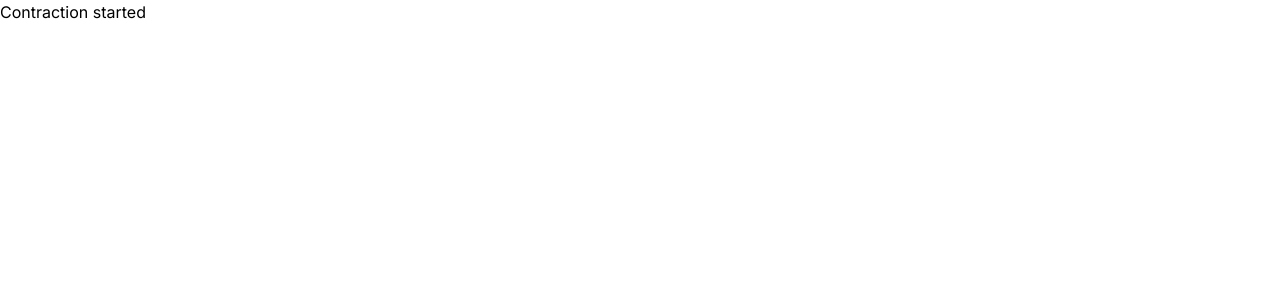
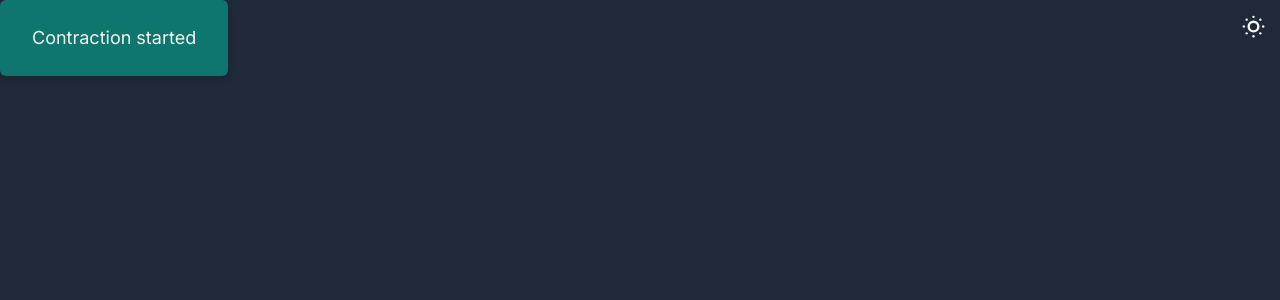
Before and after one commit to lpke/baby-utils, a Next.js app: page / in a window 1280 px wide. Shown: the top 300 px of the page. Built offline with nearby package versions, Linux system fonts and the light colour scheme.

Commit message:
feat: added app context, dark mode, buttons

```diff
--- a/package.json
+++ b/package.json
@@ -22,6 +22,7 @@
     "postcss": "^8.4.38",
     "react": "18.3.1",
     "react-dom": "18.3.1",
+    "react-icons": "^5.2.1",
     "tailwindcss": "^3.4.4"
   },
   "devDependencies": {
--- a/src/app/(routes)/contraction-timer/components/ContractionButton.tsx
+++ b/src/app/(routes)/contraction-timer/components/ContractionButton.tsx
@@ -1,11 +1,25 @@
-import Button from '@/components/Button';
+'use client';
 
-type ContractionButtonProps = {
+import Button, { type ButtonProps } from '@/components/Button';
+
+type ContractionButtonProps = Omit<ButtonProps, 'children'> & {
   active?: boolean;
 };
 
-export default function ContractionButton({ active }: ContractionButtonProps) {
+export default function ContractionButton({
+  active,
+  className = '',
+  ...buttonProps
+}: ContractionButtonProps) {
+  const activeClasses =
+    'bg-rose-400 hover:bg-rose-300 dark:bg-rose-800 dark:hover:bg-rose-700';
+
   return (
-    <Button>{active ? 'Contraction stopped' : 'Contraction started'}</Button>
+    <Button
+      className={`py-6 px-8 rounded-full ${active ? activeClasses : ''} ${className}`}
+      {...buttonProps}
+    >
+      {active ? 'Contraction stopped' : 'Contraction started'}
+    </Button>
   );
 }
--- a/src/app/(routes)/contraction-timer/page.tsx
+++ b/src/app/(routes)/contraction-timer/page.tsx
@@ -1,3 +1,5 @@
+'use client';
+
 import ContractionButton from '@/routes/contraction-timer/components/ContractionButton';
 
 export default function ContractionTimer() {
--- a/src/app/Providers.tsx
+++ b/src/app/Providers.tsx
@@ -1,6 +1,21 @@
 'use client';
 
-// To be used for any global app state/context
+import { useState } from 'react';
+import { AppContextProvider } from '@/utils/context';
+
+/**
+ * Client component for wrapping the app in providers/context that require client-only code.
+ */
 export default function Providers({ children }: { children: React.ReactNode }) {
-  return <>{children}</>;
+  const [darkMode, setDarkMode] = useState(true);
+
+  return (
+    <AppContextProvider value={{ darkMode, setDarkMode }} deps={[darkMode]}>
+      <div className={darkMode ? 'dark' : 'light'}>
+        <main className="min-h-[100svh] w-full bg-gray-200 text-lg text-gray-950 transition-colors selection:bg-teal-300 dark:bg-gray-800 dark:text-gray-100 dark:selection:bg-teal-600">
+          {children}
+        </main>
+      </div>
+    </AppContextProvider>
+  );
 }
--- a/src/app/_components/Button.tsx
+++ b/src/app/_components/Button.tsx
@@ -1,14 +1,19 @@
-import type { ThemeColor } from '@/types/theme';
-
-type ButtonProps = React.ButtonHTMLAttributes<HTMLButtonElement> & {
-  color?: ThemeColor;
+export type ButtonProps = React.ButtonHTMLAttributes<HTMLButtonElement> & {
+  className?: string;
   children: React.ReactNode;
 };
 
 export default function Button({
-  color,
+  className = '',
   children,
   ...buttonProps
 }: ButtonProps) {
-  return <button {...buttonProps}>{children}</button>;
+  return (
+    <button
+      className={`rounded-md bg-teal-400 px-3 py-2 drop-shadow-md transition-colors hover:bg-teal-300 dark:bg-teal-700 dark:hover:bg-teal-600 ${className}`}
+      {...buttonProps}
+    >
+      {children}
+    </button>
+  );
 }
--- /dev/null
+++ b/src/app/_components/Header.tsx
@@ -0,0 +1,7 @@
+export default function Header() {
+  return (
+    <div className="flex flex-row justify-between">
+      <p>yo</p>
+    </div>
+  );
+}
--- /dev/null
+++ b/src/app/_components/LightingPrefSelect.tsx
@@ -0,0 +1,29 @@
+'use client';
+
+import { useContext } from 'react';
+import { AppContext } from '@/utils/context';
+import { LuSun as LightIcon, LuSunDim as DarkIcon } from 'react-icons/lu';
+
+type LightingPrefSelectProps = {
+  className?: string;
+};
+
+export default function LightingPrefSelect({
+  className = '',
+}: LightingPrefSelectProps) {
+  const { darkMode, setDarkMode } = useContext(AppContext);
+  const classes = 'h-[29px] w-[29px]';
+
+  return (
+    <button
+      className={`p-2 ${className}`}
+      onClick={() => setDarkMode((prev) => !prev)}
+    >
+      {darkMode ? (
+        <DarkIcon className={classes} />
+      ) : (
+        <LightIcon className={classes} />
+      )}
+    </button>
+  );
+}
--- /dev/null
+++ b/src/app/_hooks/useContextValue.tsx
@@ -0,0 +1,9 @@
+import { useMemo } from 'react';
+
+export const useContextValue = <T extends { [key: string]: any }>(
+  obj: T,
+  deps: any[],
+): T => {
+  const contextValue = useMemo(() => obj, deps);
+  return contextValue;
+};
--- a/src/app/_types/theme.tsx
+++ /dev/null
@@ -1 +0,0 @@
-export type ThemeColor = 'primary' | 'secondary' | 'red';
--- /dev/null
+++ b/src/app/_utils/context.tsx
@@ -0,0 +1,30 @@
+import { useContextValue } from '@/hooks/useContextValue';
+import { createContext } from 'react';
+
+export type ContextProviderProps<T extends { [key: string]: any }> = {
+  children: React.ReactNode;
+  value: T;
+  deps: any[];
+};
+
+/**
+ * App Context
+ */
+export type AppContextProps = {
+  darkMode: boolean;
+  setDarkMode: React.Dispatch<React.SetStateAction<boolean>>;
+};
+export const AppContext = createContext<AppContextProps>({} as AppContextProps);
+export const AppContextProvider = ({
+  children,
+  value,
+  deps,
+}: ContextProviderProps<AppContextProps>) => {
+  const appContextValue = useContextValue(value, deps);
+
+  return (
+    <AppContext.Provider value={appContextValue}>
+      {children}
+    </AppContext.Provider>
+  );
+};
--- a/src/app/page.tsx
+++ b/src/app/page.tsx
@@ -1,9 +1,12 @@
+import LightingPrefSelect from '@/components/LightingPrefSelect';
 import ContractionTimer from '@/routes/contraction-timer/page';
 
 export default function Home() {
   return (
-    <main>
+    <div>
+      <LightingPrefSelect className="absolute right-1 top-1" />
+
       <ContractionTimer />
-    </main>
+    </div>
   );
 }
```
Also changed, not shown: .eslintrc.cjs, 1 other file (tests, documents, lock files or other folders).
